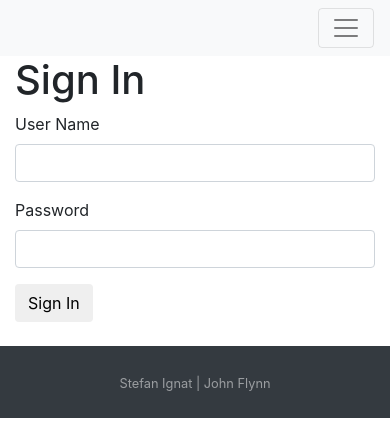
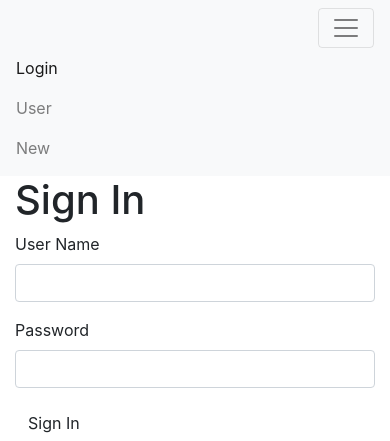
Before and after one commit to johnny-flynn/CS316_PA4, a Node server app: page /login in a window 390 px wide, after a click that opens the changed part. Shown: the top 441 px of the page. Run offline with Node 20, Linux system fonts and the light colour scheme; some libraries are stand-ins or nearby versions.

Commit message:
handlebars

```diff
--- a/app.js
+++ b/app.js
@@ -37,16 +37,30 @@ app.set('views', path.join(__dirname, 'views', 'pages'));
 
 // create our data store for user information
 const data = new conf(users);
+data.set('username', 'test')
+data.set('password', 'test')
 app.use(express.json());
 app.use(express.urlencoded({
  extended: false
 }));
+app.route('/new')
+    .get((req,res) =>{
+        res.render('new')
+    })
+    app.route('/user')
+    .get((req,res) =>{
+        res.render('user')
+    })
 app.route('/login')
     .get((req, res) => {
-        res.sendFile(path.join(__dirname, 'login.html'));
-            //field: 'value'
-        })
-    //})
+        res.render('login')
+    })
+
+app.route('/user/:user_id')
+    .get((req, res) => {
+        res.send(req.params.user_id);
+    })
+
 app.post((req, res) => {
     res.send('post request')
 // some debug info
--- a/login.html
+++ b/login.html
@@ -16,13 +16,13 @@
             <div class="collapse navbar-collapse" id="navbarSupportedContent">
               <ul class="navbar-nav mr-auto">
                 <li class="nav-item active">
-                  <a class="nav-link" href="./login.html">Login <span class="sr-only">(current)</span></a>
+                  <a class="nav-link" href="./login">Login <span class="sr-only">(current)</span></a>
                 </li>
                 <li class="nav-item">
-                  <a class="nav-link" href="./user.html">User</a>
+                  <a class="nav-link" href="./user">User</a>
                 </li>
                 <li class="nav-item">
-                    <a class="nav-link" href="./new.html">New</a>
+                    <a class="nav-link" href="./new">New</a>
                   </li>
               </ul>
             </div>
--- a/new.html
+++ b/new.html
@@ -16,13 +16,13 @@
             <div class="collapse navbar-collapse" id="navbarSupportedContent">
               <ul class="navbar-nav mr-auto">
                 <li class="nav-item">
-                  <a class="nav-link" href="./login.html">Login <span class="sr-only">(current)</span></a>
+                  <a class="nav-link" href="./login">Login <span class="sr-only">(current)</span></a>
                 </li>
                 <li class="nav-item">
-                  <a class="nav-link" href="./user.html">User</a>
+                  <a class="nav-link" href="./user">User</a>
                 </li>
                 <li class="nav-item active">
-                    <a class="nav-link" href="./new.html">New</a>
+                    <a class="nav-link" href="./new">New</a>
                   </li>
               </ul>
             </div>
--- a/package.json
+++ b/package.json
@@ -17,6 +17,7 @@
   },
   "homepage": "https://github.com/johnny-flynn/CS316_PA4#readme",
   "dependencies": {
-    "conf": "^6.2.4"
+    "conf": "^6.2.4",
+    "uuid": "^7.0.3"
   }
 }
--- a/views/layouts/main.handlebars
+++ b/views/layouts/main.handlebars
@@ -10,13 +10,11 @@
             <div class="alert alert-warning" role="alert" {{#unless alert}} style="display: none" {{/unless}}>
             This is a warning alert—check it out!
             </div>
-            <main>
-                {{{header}}}
-                {{{body}}}
-                {{{footer}}}
-            </main>
-            <script src="https://code.jquery.com/jquery-3.4.1.slim.min.js" integrity="sha384-J6qa4849blE2+poT4WnyKhv5vZF5SrPo0iEjwBvKU7imGFAV0wwj1yYfoRSJoZ+n" crossorigin="anonymous"></script>
-            <script src="https://cdn.jsdelivr.net/npm/popper.js@1.16.0/dist/umd/popper.min.js" integrity="sha384-Q6E9RHvbIyZFJoft+2mJbHaEWldlvI9IOYy5n3zV9zzTtmI3UksdQRVvoxMfooAo" crossorigin="anonymous"></script>
-            <script src="https://stackpath.bootstrapcdn.com/bootstrap/4.4.1/js/bootstrap.min.js" integrity="sha384-wfSDF2E50Y2D1uUdj0O3uMBJnjuUD4Ih7YwaYd1iqfktj0Uod8GCExl3Og8ifwB6" crossorigin="anonymous"></script>
+            {{> header}}
+            {{{body}}}
+            {{> footer}}
         </body>
+        <script src="https://code.jquery.com/jquery-3.4.1.slim.min.js" integrity="sha384-J6qa4849blE2+poT4WnyKhv5vZF5SrPo0iEjwBvKU7imGFAV0wwj1yYfoRSJoZ+n" crossorigin="anonymous"></script>
+        <script src="https://cdn.jsdelivr.net/npm/popper.js@1.16.0/dist/umd/popper.min.js" integrity="sha384-Q6E9RHvbIyZFJoft+2mJbHaEWldlvI9IOYy5n3zV9zzTtmI3UksdQRVvoxMfooAo" crossorigin="anonymous"></script>
+        <script src="https://stackpath.bootstrapcdn.com/bootstrap/4.4.1/js/bootstrap.min.js" integrity="sha384-wfSDF2E50Y2D1uUdj0O3uMBJnjuUD4Ih7YwaYd1iqfktj0Uod8GCExl3Og8ifwB6" crossorigin="anonymous"></script>
 </html>
--- a/views/pages/login.handlebars
+++ b/views/pages/login.handlebars
@@ -1,44 +1,18 @@
-{{#> ../layouts/main}}
-    {{#*inline "header"}}
-        <header> <meta charset="utf-8" />
-        <meta
-        name="viewport"
-        content="width=device-width, initial-scale=1, shrink-to-fit=no"
-        />
-        <link
-        rel="stylesheet"
-
-        href="https://stackpath.bootstrapcdn.com/bootstrap/4.4.1/css/bootstrap.min
-        .css"
-        integrity="sha384-
-        Vkoo8x4CGsO3+Hhxv8T/Q5PaXtkKtu6ug5TOeNV6gBiFeWPGFN9MuhOf23Q9Ifjh"
-        crossorigin="anonymous"
-        />
-        <title>Login</title></header>
-    {{/inline}}
-
-    {{#*inline "body"}}
-        <main>
-        <body class="container-lg">
+<div class="main">
+            <div class="col-md-6 col-sm-12">
+               <div class="login-form">
                   <form method="POST">
-        <h2>Login</h2>
+                    <h1>Sign In</h1>
                      <div class="form-group">
-        <label for="email">Email</label>
-        <input type="email" class="form-control" id="email" name="email"
-        required/>
+                        <label for="name">User Name</label>
+                        <input type="text" class="form-control" id="name" name="name" required/>
                      </div>
                      <div class="form-group">
-        <label for="password">Password</label>
-        <input type="password" class="form-control" id="password"
-        name="password" required/>
+                        <label>Password</label>
+                        <input type="password" class="form-control" id="password" name="password" required/>
                      </div>
-        <button type="submit" class="btn btn-primary">Sign in</button>
+                     <button type="submit" class="btn btn-black">Sign In</button>
                   </form>
-        </body>
-        </main>
-    {{/inline}}
-
-    {{#*inline "footer"}}
-        <footer>This is a footer</footer>
-    {{/inline}}
-{{/../layouts/main}}
+               </div>
+            </div>
+         </div>
--- /dev/null
+++ b/views/partials/footer.handlebars
@@ -0,0 +1,6 @@
+<footer id="sticky-footer" class="py-4 bg-dark text-white-50">
+    {{!-- footer --}}
+    <div class="container text-center">
+    <small>Stefan Ignat | John Flynn</small>
+    </div>
+</footer>
--- /dev/null
+++ b/views/partials/header.handlebars
@@ -0,0 +1,22 @@
+<header>
+    {{!-- navbar --}}
+    <nav class="navbar navbar-expand-lg navbar-light bg-light">
+        <a class="navbar-brand" href="#"></a>
+        <button class="navbar-toggler" type="button" data-toggle="collapse" data-target="#navbarSupportedContent" aria-controls="navbarSupportedContent" aria-expanded="false" aria-label="Toggle navigation">
+            <span class="navbar-toggler-icon"></span>
+        </button>
+            <div class="collapse navbar-collapse" id="navbarSupportedContent">
+            <ul class="navbar-nav mr-auto">
+                <li class="nav-item active">
+                    <a class="nav-link" href="./login">Login <span class="sr-only">(current)</span></a>
+                </li>
+                <li class="nav-item">
+                    <a class="nav-link" href="./user">User</a>
+                </li>
+                <li class="nav-item">
+                    <a class="nav-link" href="./new">New</a>
+                </li>
+            </ul>
+        </div>
+    </nav>
+</header>
```
Also changed, not shown: user.html (+6 -6 lines), views/pages/new.handlebars (added, +25 -0 lines), views/pages/user.handlebars (added, +22 -0 lines), 1 other file. Lines whose indentation alone changed are shown as unchanged.
